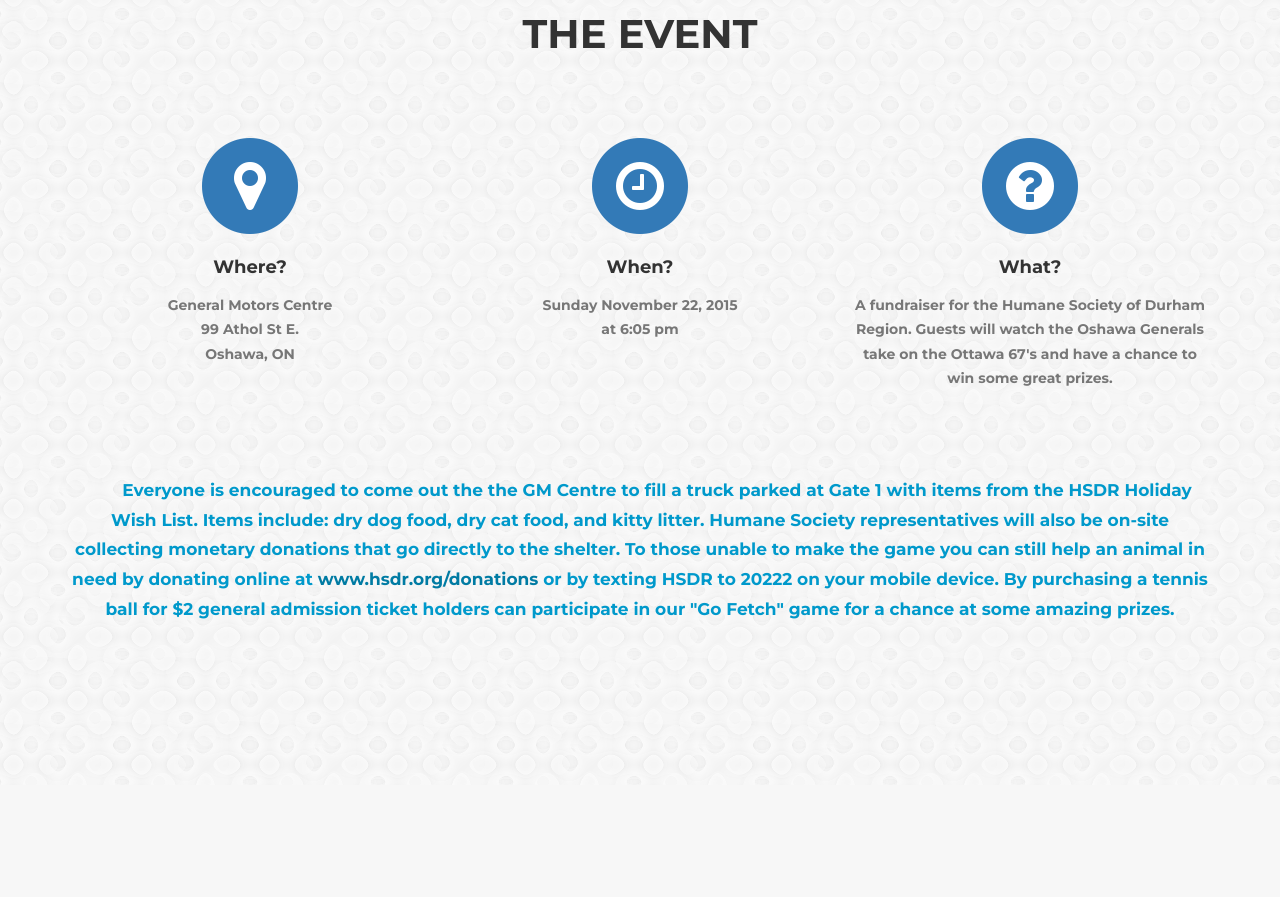
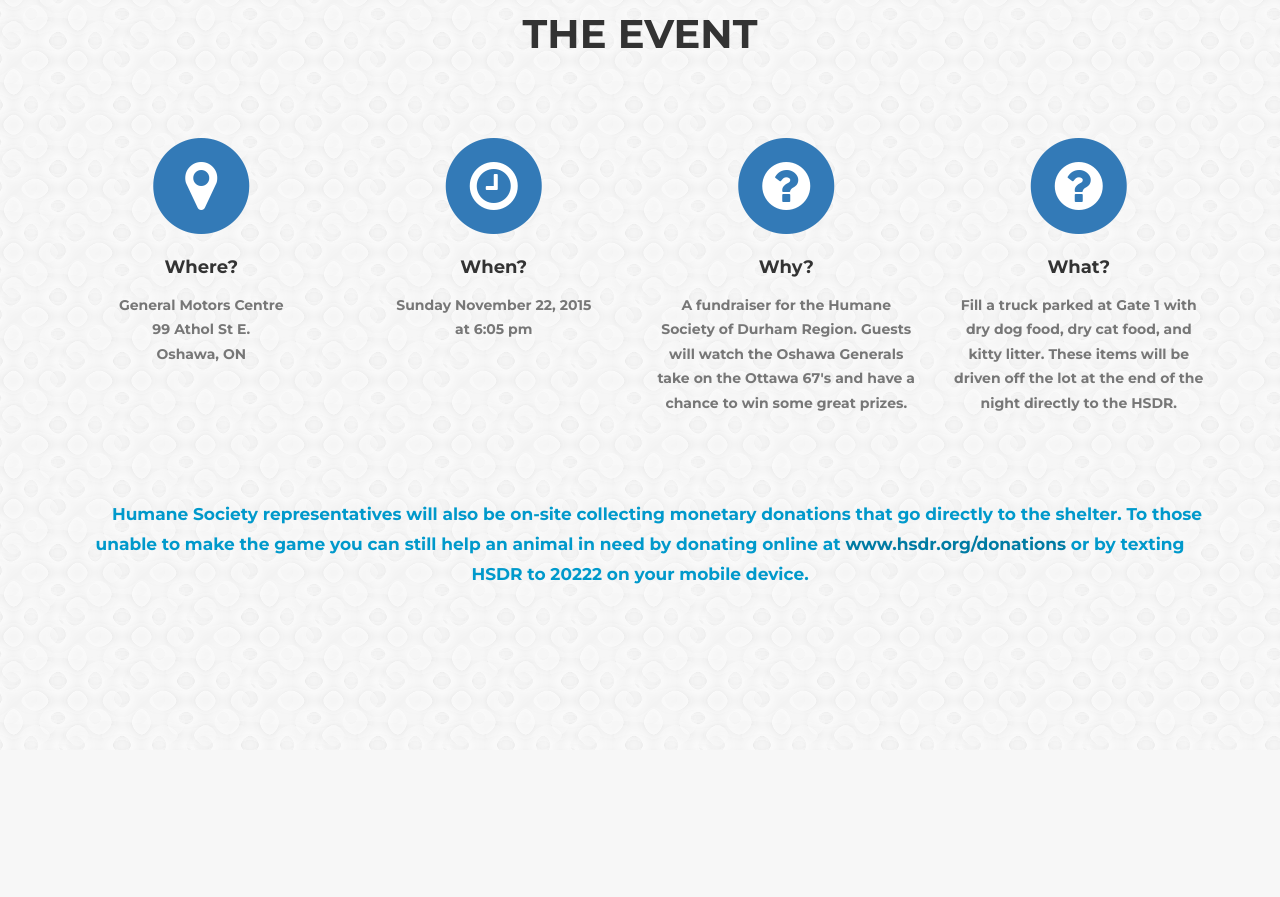
Before and after one commit to CollinStubbs/HSDRHockeyNight.com, a plain HTML site: page index.html in a window 1280 px wide. Shown: the part 1041-1938 px from the top of the page. Drawn offline with nearby package versions, Linux system fonts and the light colour scheme; a web font is replaced by a local one.

Commit message:
minor event page additions

```diff
--- a/index.html
+++ b/index.html
@@ -120,13 +120,20 @@
                         <i class="fa fa-circle fa-stack-2x text-primary"></i>
                         <i class="fa fa-question-circle fa-stack-1x fa-inverse"></i>
                     </span>
-                    <h4 class="service-heading">What?</h4>
+                    <h4 class="service-heading">Why?</h4>
                     <p class="text-muted">A fundraiser for the Humane Society of Durham Region. Guests will watch the Oshawa Generals take on the Ottawa 67's and have a chance to win some great prizes.</p>
                 </div>
-
+                <div class="col-md-4">
+                    <span class="fa-stack fa-4x">
+                        <i class="fa fa-circle fa-stack-2x text-primary"></i>
+                        <i class="fa fa-question-circle fa-stack-1x fa-inverse"></i>
+                    </span>
+                    <h4 class="service-heading">What?</h4>
+                    <p class="text-muted">Fill a truck parked at Gate 1 with dry dog food, dry cat food, and kitty litter. These items will be driven off the lot at the end of the night directly to the HSDR.</p>
+                </div>
 
             </div>
-            <p class="text-muted" id="aboutText">&emsp;&emsp;Everyone is encouraged to come out the the GM Centre to fill a truck parked at Gate 1 with items from the HSDR Holiday Wish List. Items include: dry dog food, dry cat food, and kitty litter. Humane Society representatives will also be on-site collecting monetary donations that go directly to the shelter. To those unable to make the game you can still help an animal in need by donating online at <a id="donlink" href="www.hsdr.org/donations">www.hsdr.org/donations</a> or by texting HSDR to 20222 on your mobile device. By purchasing a tennis ball for $2 general admission ticket holders can participate in our "Go Fetch" game for a chance at some amazing prizes.</p>
+            <p class="text-muted" id="aboutText">&emsp;&emsp;Humane Society representatives will also be on-site collecting monetary donations that go directly to the shelter. To those unable to make the game you can still help an animal in need by donating online at <a id="donlink" href="www.hsdr.org/donations">www.hsdr.org/donations</a> or by texting HSDR to 20222 on your mobile device. </p>
         </div>
     </section>
 
```
Also changed, not shown: css/bootstrap.min.css.
